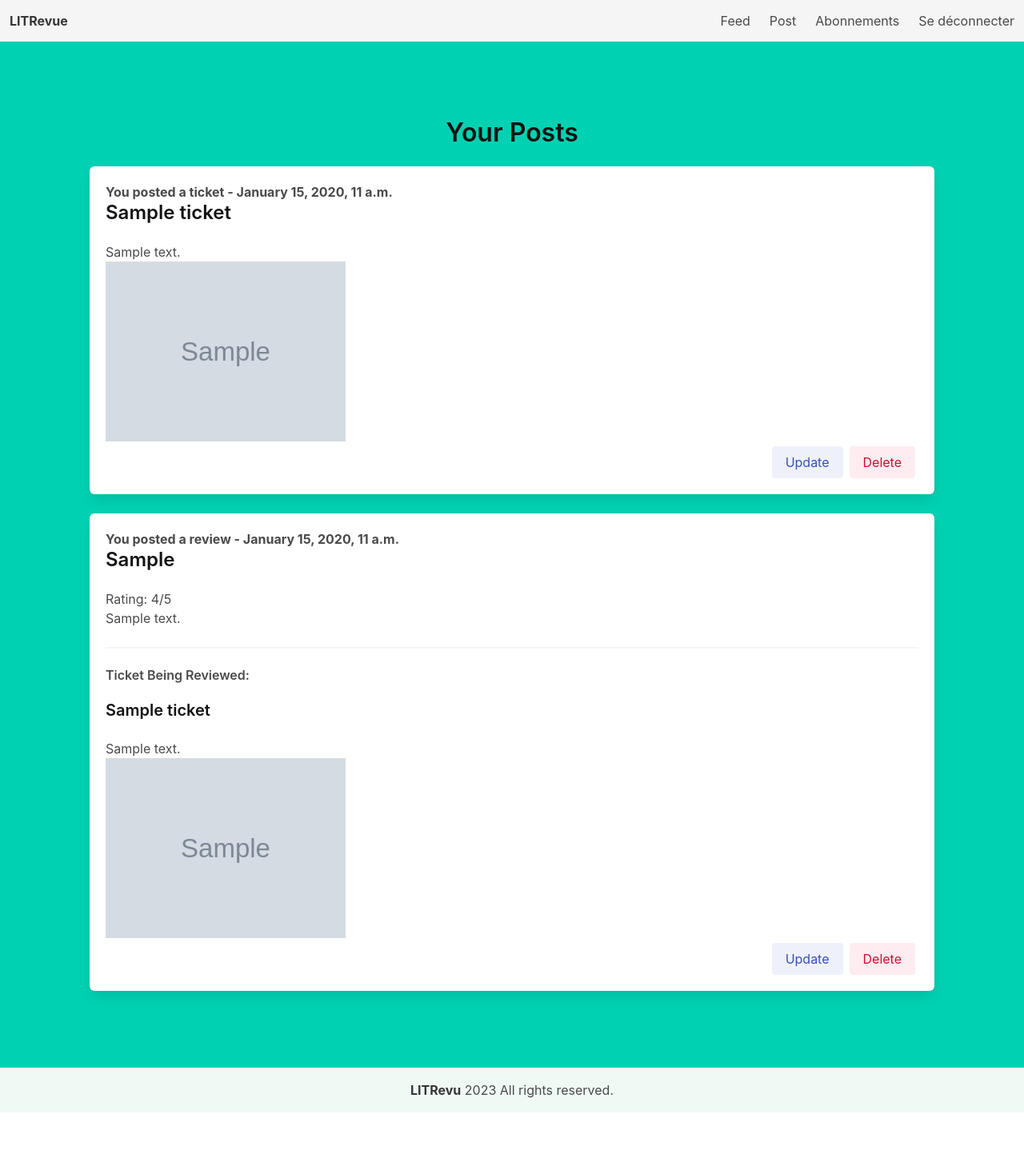
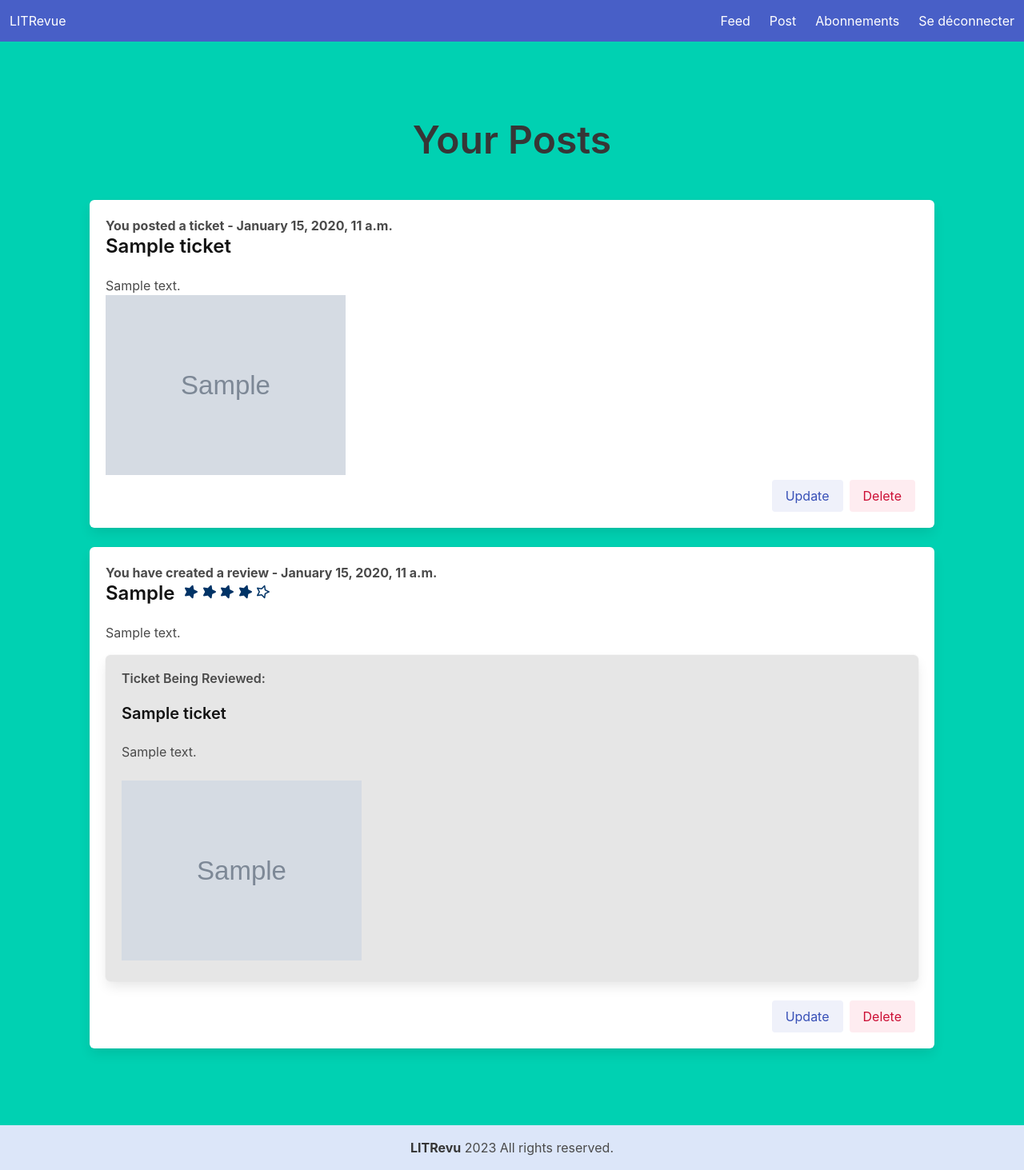
Before and after one commit to ErnestoAquino/LITRevu, a Django app: page /posts/ in a window 1280 px wide. Shown: the whole page at 80% size. Before the commit the page ends 1391 px from the top, so only its background shows below. Run offline with Django 4.2, Linux system fonts and the light colour scheme; a user stored in the database is signed in; tables that the repository leaves empty hold one stand-in row (values such as "Sample post"); grey boxes marked "Sample" are stand-in pictures.

Commit message:
add: changes in templates: base.html, feed.html.

```diff
--- a/litrevu/feed/templates/feed/base.html
+++ b/litrevu/feed/templates/feed/base.html
@@ -13,10 +13,10 @@
 
 <body>
 
-    <nav class="navbar is-light is-fixed-top" role="navigation" aria-label="main navigation">
+    <nav class="navbar is-link is-fixed-top" role="navigation" aria-label="main navigation">
         <div class="navbar-brand">
             <span class="navbar-item">
-                <strong> LITRevue </strong>
+                <p class="is-white"> LITRevue </p>
             </span>
         </div>
 
@@ -47,7 +47,7 @@
             {% block content %}{% endblock %}
         </main>
 
-        <footer class="footer has-background-success-light ">
+        <footer class="footer has-background-link-light-custom ">
             <div class="content has-text-centered">
                 <p>
                     <strong>LITRevu</strong> 2023 All rights reserved.
--- a/litrevu/feed/templates/feed/feed.html
+++ b/litrevu/feed/templates/feed/feed.html
@@ -7,8 +7,10 @@ Feed
 {% block content %}
 <div class="section pt-10 pb-10 has-background-primary">
     <div class="container has-text-centered">
-        <a href="{% url 'ticket-review-create'%}" class="button is-info custom-contrast mr-6">Create a review</a>
-        <a href="{% url 'ticket-create' %}" class="button is-info custom-contrast">Request a review</a>
+{#        <a href="{% url 'ticket-review-create'%}" class="button is-info custom-contrast mr-6">Create a review</a>#}
+        <a href="{% url 'ticket-review-create'%}" class="button is-info is-light is-medium is-outlined mr-6">Create a review</a>
+{#        <a href="{% url 'ticket-create' %}" class="button is-info custom-contrast">Request a review</a>#}
+        <a href="{% url 'ticket-create' %}" class="button is-info is-light is-medium is-outlined">Request a review</a>
     </div>
 </div>
 
--- a/litrevu/feed/templates/feed/posts.html
+++ b/litrevu/feed/templates/feed/posts.html
@@ -14,7 +14,7 @@ Posts
                 <div class="container">
 
                     <!-- Display User's Tickets -->
-                    <h1 class="title is-0 has-text-centered has-text-black-bis">Your Posts</h1>
+                    <h1 class="title is-1 has-text-centered has-text-grey-darker">Your Posts</h1> <br>
                     {% if user_tickets %}
                         {% for ticket in user_tickets %}
                             <div class="box">
@@ -33,37 +33,57 @@ Posts
                             </div>
                         {% endfor %}
                     {% else %}
-                        <p class="is-size-4 has-text-centered has-text-grey-dark">You haven't posted any tickets yet.</p>
+                        <p class="is-size-4 has-text-centered has-text-grey-dark">You haven't posted any tickets yet.</p><br>
                     {% endif %}
 
                     <!-- Display User's Reviews -->
                     {% if user_reviews %}
                         {% for review in user_reviews %}
                             <div class="box">
-                                <p><strong>You posted a review - {{ review.time_create|date:"F j, Y, P" }}</strong></p>
-                                <h2 class="title is-4 has-text-black-bis">{{ review.headline }}</h2>
-                                <p>Rating: {{ review.rating }}/5</p>
+
+                                <!-- Main Review Content -->
+                                <p><strong>You have created a review - {{ review.time_create|date:"F j, Y, P" }}</strong></p>
+                                <div class="is-flex">
+                                    <h2 class="title is-4 has-text-black-bis mr-3">{{ review.headline }}</h2>
+                                    <!-- Display the rating with stars -->
+                                    <div class="rating">
+                                        {% for i in "12345" %}
+                                            {% if review.rating >= forloop.counter %}
+                                                <!-- filled star -->
+                                                <i class="fas fa-star fa-rotate-90 star-icon"></i>
+                                            {% else %}
+                                                <!-- empty star -->
+                                                <i class="far fa-star fa-rotate-90 star-icon"></i>
+                                            {% endif %}
+                                        {% endfor %}
+                                    </div>
+                                </div>
                                 <p>{{ review.body }}</p>
-                                <hr>
+
+                                <!-- Nested Ticket Box inside Review Box -->
+                                <div class="box has-background-grey-lighter-custom mt-4">
                                     <h3 class="title is-6 has-text-grey-dark">Ticket Being Reviewed:</h3>
                                     <h4 class="title is-5 has-text-black-bis">{{ review.ticket.title }}</h4>
-                                <p>{{ review.ticket.description }}</p>
+                                    <p>{{ review.ticket.description }}</p><br>
                                     {% if review.ticket.image %}
                                         <img src="{{ review.ticket.image.url }}" alt="{{ review.ticket.title }}"
                                              style="width: 300px;">
                                     {% endif %}
+                                </div>
 
-                                <!-- Update and Delete Buttons -->
+                                <!-- Update and Delete Buttons for the Review -->
                                 <div class="buttons is-right">
-                                    <a href="{% url 'review-update' review.id %}" class="button is-link is-light">Update</a>
+                                    <a href="{% url 'review-update' review.id %}"
+                                       class="button is-link is-light">Update</a>
                                     <a href="{% url 'review-delete' review.id %}" class="button is-danger is-light">Delete</a>
                                 </div>
 
                             </div>
                         {% endfor %}
                     {% else %}
-                        <p class="is-size-4 has-text-centered has-text-grey-dark">You haven't posted any reviews yet.</p>
+                        <p class="is-size-4 has-text-centered has-text-grey-dark">You haven't posted any reviews yet.</p><br>
                     {% endif %}
+
 
                 </div>
             </section>
--- a/litrevu/litrevu/settings.py
+++ b/litrevu/litrevu/settings.py
@@ -127,7 +127,7 @@ DEFAULT_AUTO_FIELD = "django.db.models.BigAutoField"
 AUTH_USER_MODEL = 'users.CustomUser'
 
 LOGIN_URL = 'login'
-LOGIN_REDIRECT_URL = 'home'
+LOGIN_REDIRECT_URL = 'feed'
 LOGOUT_REDIRECT_URL = LOGIN_URL
 
 MEDIA_URL = '/media/'
--- a/litrevu/users/static/users/styles.css
+++ b/litrevu/users/static/users/styles.css
@@ -44,3 +44,21 @@ footer {
 .left-align {
     text-align: left;
 }
+
+/* Ticket in review. Address contrast problem. */
+.has-background-primary-light-custom {
+    background-color: hsl(142, 52%, 90%);
+}
+
+.has-background-grey-lighter-custom {
+    background-color: hsl(0, 0%, 90%);
+}
+
+.has-background-link-light-custom {
+    background-color: hsl(219, 70%, 92%);
+}
+
+/* Define the color of the stars that display the rating. */
+.star-icon {
+    color: #003366;
+}
--- a/litrevu/users/templates/users/base.html
+++ b/litrevu/users/templates/users/base.html
@@ -28,7 +28,7 @@
 
         </main>
 
-        <footer class="footer has-background-success-light">
+        <footer class="footer has-background-link-light-custom">
             <div class="content has-text-centered">
                 <p>
                     <strong>LITRevu</strong> 2023 All rights reserved.
--- a/litrevu/users/templates/users/followed_users.html
+++ b/litrevu/users/templates/users/followed_users.html
@@ -23,7 +23,7 @@
                     {% endif %}
 
                     <!-- 1st Section: Follow Other Users -->
-                    <h1 class="title has-text-black">Follow Other Users</h1>
+                    <h1 class="title has-text-grey-darker">Follow Other Users</h1>
                     <div class="box">
                         <form method="post" action="{% url 'follow-user' %}">
                             {% csrf_token %}
@@ -45,7 +45,7 @@
                     </div>
 
                     <!-- 2nd Section: Subscriptions -->
-                    <h2 class="title has-text-black">Subscriptions</h2>
+                    <h2 class="title has-text-grey-darker">Subscriptions</h2>
                     <div class="box">
                         <table class="table is-fullwidth is-bordered">
                             <thead>
@@ -67,7 +67,7 @@
 
 
                     <!-- 3rd Section: Subscribers -->
-                    <h2 class="title has-text-black">Subscribers</h2>
+                    <h2 class="title has-text-grey-darker">Subscribers</h2>
                     <div class="box">
                         <table class="table is-fullwidth is-bordered">
                             <thead>
--- a/litrevu/users/views.py
+++ b/litrevu/users/views.py
@@ -85,7 +85,8 @@ class SignupView(FormView):
     """
     form_class = forms.SignupForm
     template_name = "users/signup.html"
-    success_url = settings.LOGIN_REDIRECT_URL
+    # success_url = settings.LOGIN_REDIRECT_URL
+    success_url = reverse_lazy("feed")
 
     def form_valid(self, form):
         """
```
Also changed, not shown: litrevu/feed/templates/snippets/review_snippet.html (+18 -5 lines). Lines whose indentation alone changed are shown as unchanged.
